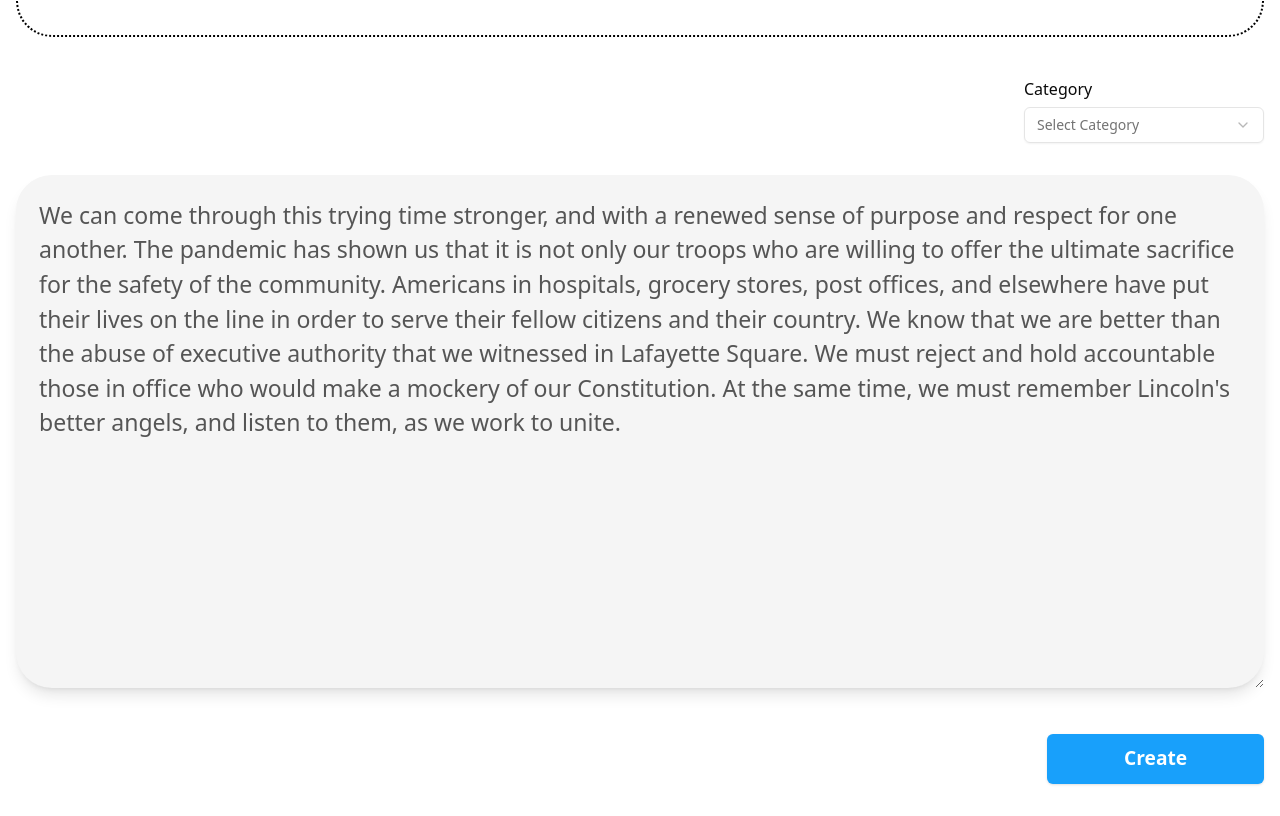
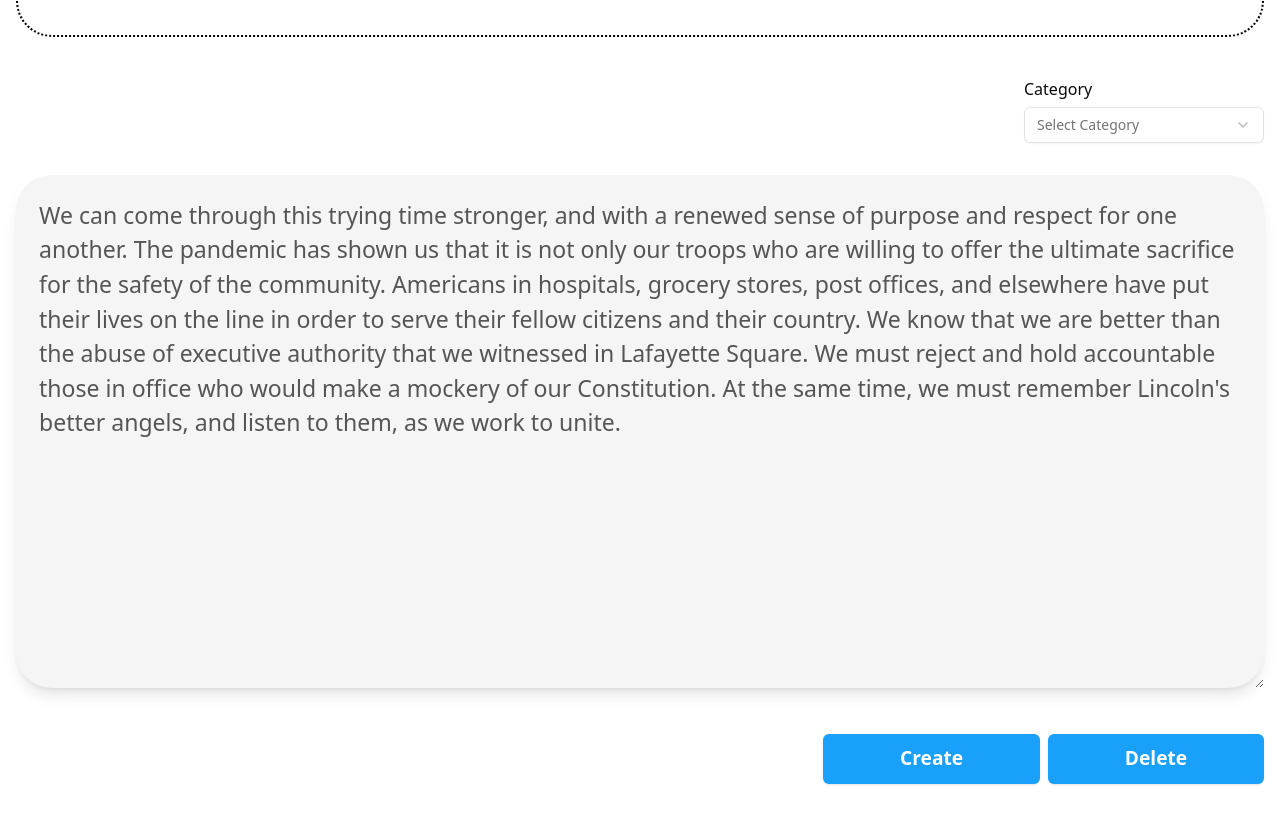
Before and after one commit to if-document/teamdev_21_1, a Next.js app: page /article/1/edit in a window 1280 px wide. Shown: the part 829-1645 px from the top of the page. Built offline with nearby package versions, Linux system fonts and the light colour scheme; no server answers.

Commit message:
記事削除

```diff
--- a/src/app/article/[id]/edit/page.tsx
+++ b/src/app/article/[id]/edit/page.tsx
@@ -1,5 +1,6 @@
 "use client";
-import { useState } from "react";
+import { useParams, useRouter } from "next/navigation";
+import { useCallback, useState } from "react";
 import { Button } from "@/components/ui/button";
 import { Input } from "@/components/ui/input";
 import {
@@ -10,6 +11,7 @@ import {
   SelectValue,
 } from "@/components/ui/select";
 import { Textarea } from "@/components/ui/textarea";
+import { deletePost } from "@/lib/posts";
 
 export default function ArticleEditPage() {
   // dummy data
@@ -17,10 +19,32 @@ export default function ArticleEditPage() {
     "We can come through this trying time stronger, and with a renewed sense of purpose and respect for one another. The pandemic has shown us that it is not only our troops who are willing to offer the ultimate sacrifice for the safety of the community. Americans in hospitals, grocery stores, post offices, and elsewhere have put their lives on the line in order to serve their fellow citizens and their country. We know that we are better than the abuse of executive authority that we witnessed in Lafayette Square. We must reject and hold accountable those in office who would make a mockery of our Constitution. At the same time, we must remember Lincoln's better angels, and listen to them, as we work to unite.",
   );
 
-  const handleSubmit = (e: React.FormEvent) => {
-    e.preventDefault();
-    console.log("Content:", content);
-  };
+  const router = useRouter();
+  const params = useParams();
+  const currentId = Number(params.id);
+
+  const handleDelete = useCallback(async () => {
+    console.log(`<Delete ${currentId}>`);
+
+    if (!currentId) {
+      console.log("Error: invalid ID.");
+      return;
+    }
+
+    if (!confirm("Delete current article ?")) {
+      console.log("Delete Canceled.");
+      return;
+    }
+
+    try {
+      await deletePost(currentId);
+      console.log("delete completed.");
+      router.push("/"); // ホームページへ復帰する
+    } catch (err) {
+      console.log("Error: invalid ID.");
+      console.error(err);
+    }
+  }, [currentId, router]);
 
   return (
     <div className="w-full max-w-[1492px] mx-auto px-[16px]">
@@ -91,13 +115,20 @@ export default function ArticleEditPage() {
           className="bg-[#F5F5F5] text-[#555] border-0 rounded-[clamp(16px,2.8vw,40px)] [aspect-ratio:73/30] p-[0.5em] md:p-[1em] text-[clamp(18px,1.8vw,26px)] md:text-[clamp(18px,1.8vw,26px)] min-h-[14em] mt-[1em] mb-[2em] placeholder:text-[#888] focus-visible:outline-none focus-visible:ring-offset-0 focus-visible:ring-1 focus-visible:bg-[#fff] shadow-md md:shadow-lg"
         />
 
-        <div className="flex justify-center md:justify-end my-[2em]">
+        <div className="flex justify-center md:justify-end my-[2em] gap-[0.5em]">
           <Button
             type="submit"
             className="px-[4em] py-[1.3em] bg-[#18A0FB] text-[#fff] text-[clamp(16px,1.5vw,22px)] font-bold"
           >
             Create
           </Button>
+          <Button
+            type="button"
+            onClick={handleDelete}
+            className="px-[4em] py-[1.3em] bg-[#18A0FB] text-[#fff] text-[clamp(16px,1.5vw,22px)] font-bold"
+          >
+            Delete
+          </Button>
         </div>
       </form>
     </div>
```
